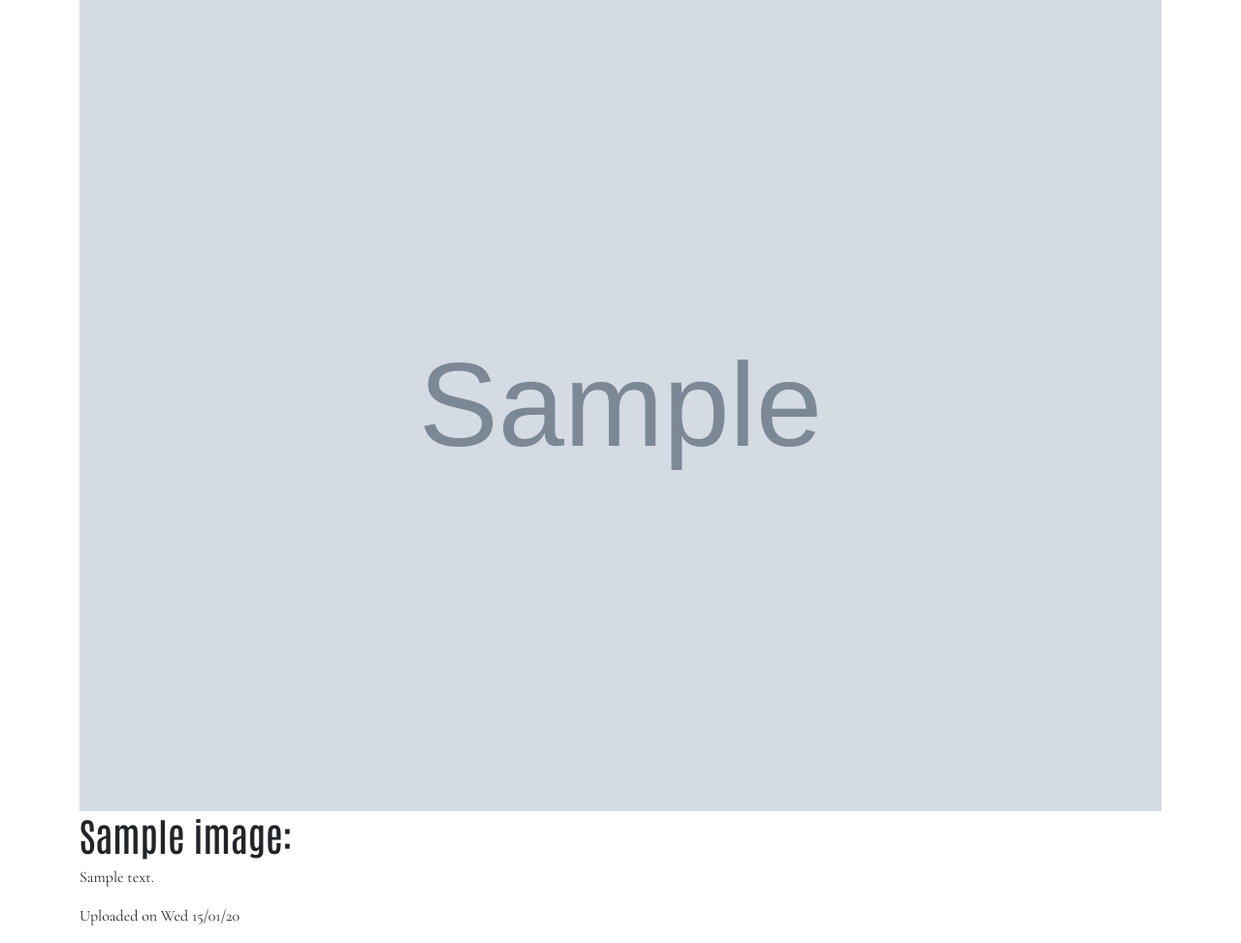
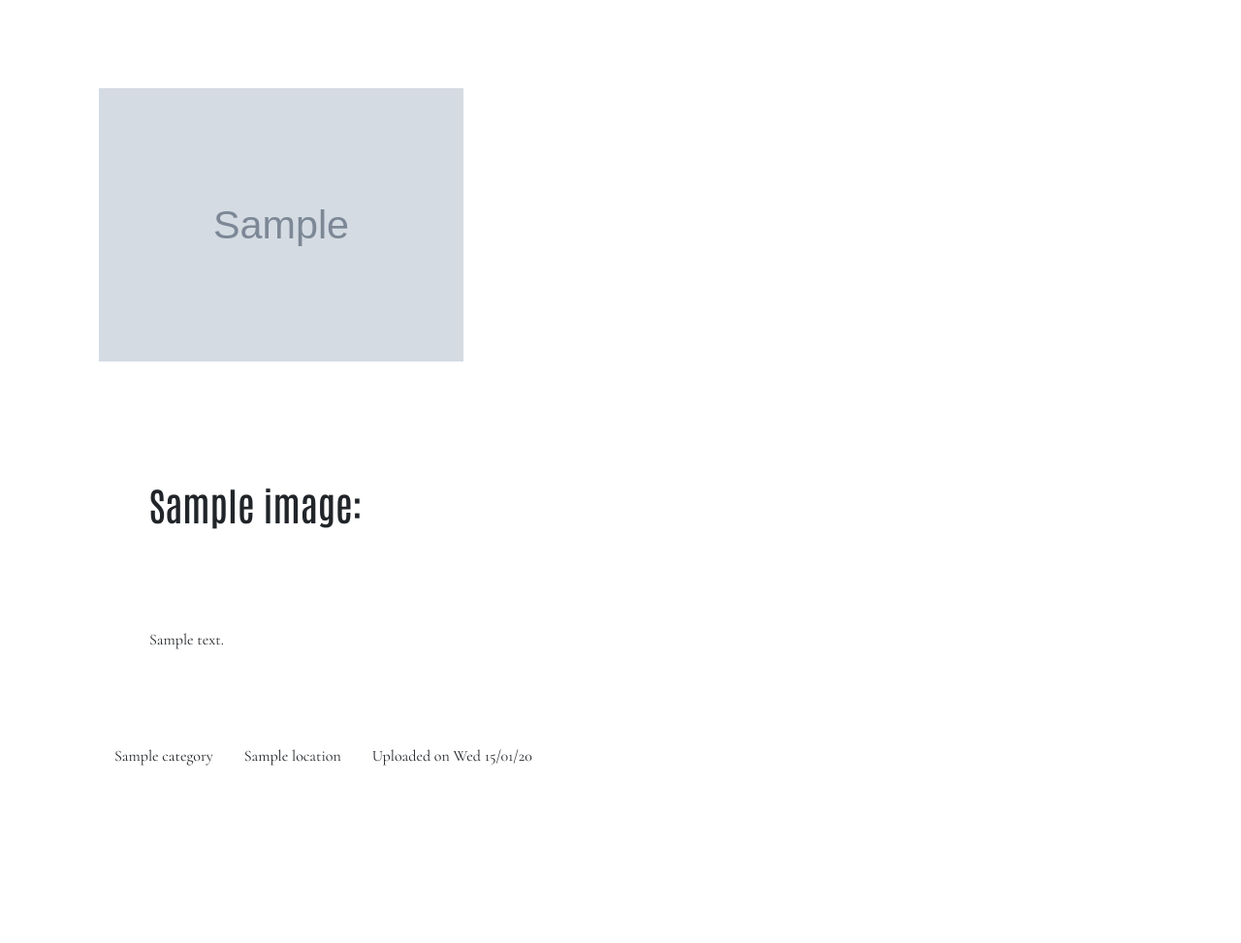
Before and after one commit to JosephatNgugi/Gallerio, a Django app: page /image/1 in a window 1280 px wide. Shown: the part 56-1029 px from the top of the page at 97% size. After the commit the page ends 846 px from the top, so only its background shows below. Run offline with Django 4.2, Linux system fonts and the light colour scheme; tables that the repository leaves empty hold one stand-in row (values such as "Sample post"); grey boxes marked "Sample" are stand-in pictures.

Commit message:
add styling to pages

```diff
--- a/gallery/templates/galleries/img_detail.html
+++ b/gallery/templates/galleries/img_detail.html
@@ -1,20 +1,25 @@
 {%extends 'galleries/base.html'%}
 
- {% block content %}
+{% block content %}
 
- <div class="container">
+<div class="container img_detail">
+    <div class="row">
+        <img src="{{image.image.url}}" class="card-img" alt="{{image.name}}">
+    </div>
 
-     <img src="{{image.image.url}}"  class="card-img" alt="">
+    <div class="row flex">
+        <h1 class="p-5">{{image.name}}:</h1>
+        <p class="p-5">{{image.description}}</p>
+    </div>
+    <br>
 
-   <div class="row">
-     <h1>{{image.name}}:</h1>
-     <p>{{image.description}}</p>
-   </div>
 
-   <div class="row">
-     <p>Uploaded on {{image.upload_date|date:"D d/m/y"}}</p>
-   </div>
+    <div class="flex">
+        <p class="detail">{{image.category}}</p>
+        <p class="detail">{{image.location}}</p>
+        <p>Uploaded on {{image.upload_date|date:"D d/m/y"}}</p>
+    </div>
 
- </div>
+</div>
 
- {% endblock %}
+{% endblock %}
--- a/gallery/templates/galleries/locate.html
+++ b/gallery/templates/galleries/locate.html
@@ -6,10 +6,10 @@
     <h2 class="text-center">WELCOME TO GALLERIO <br> The virtual photo album Experience</h2>
     <div class="row">
 
-        <!-- <p>Images from {{location.image_location}}</p> -->
+        <!-- <p>Images from {{image_location.location}}</p> -->
         {% for image in image_location %}
         <div class="col-xs-6 col-sm-6 col-md-4 col-lg-3">
-            <img src="{{image.image.url}}" alt="{{image.name}}" class="img-fluid">
+            <a href="{% url 'image' image.id %}"><img src="{{image.image.url}}" alt="{{image.name}}" class="img-fluid"></a>
         </div>
         {% empty %}
         <div class="row">
--- a/gallery/templates/galleries/search.html
+++ b/gallery/templates/galleries/search.html
@@ -16,7 +16,7 @@
         {% if images %}
         {% for image in images %}
         <div class="col-sm-6 col-md-3">
-            <img src="{{image.image.url}}" alt="{{image.name}}" class="img-fluid">
+            <a href="{% url 'image' image.id %}"><img src="{{image.image.url}}" alt="{{image.name}}" class="img-fluid"></a>
             <h1>{{image.name}}</h1>
         </div>
         {% endfor %}
--- a/static/css/styles.css
+++ b/static/css/styles.css
@@ -17,3 +17,20 @@ p,span{
 .col-md-4{
     padding: 0.5rem;
 }
+.card-img{
+    width: 400px;
+    height: 400px;
+    object-fit: contain;
+}
+.flex{
+    display: inline-flex;
+    padding: 1rem;
+    align-items: center;
+}
+.detail{
+    margin-right: 2rem;
+}
+.img_detail{
+    padding: 2rem;
+    align-items: center;
+}
```
